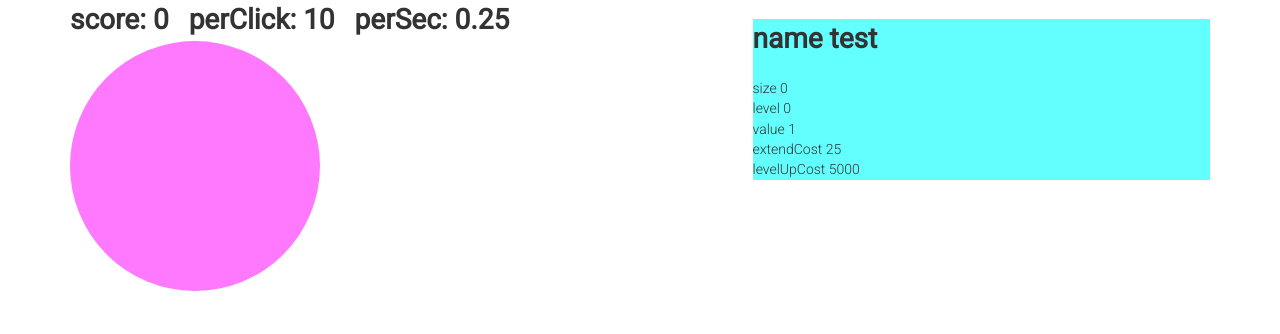
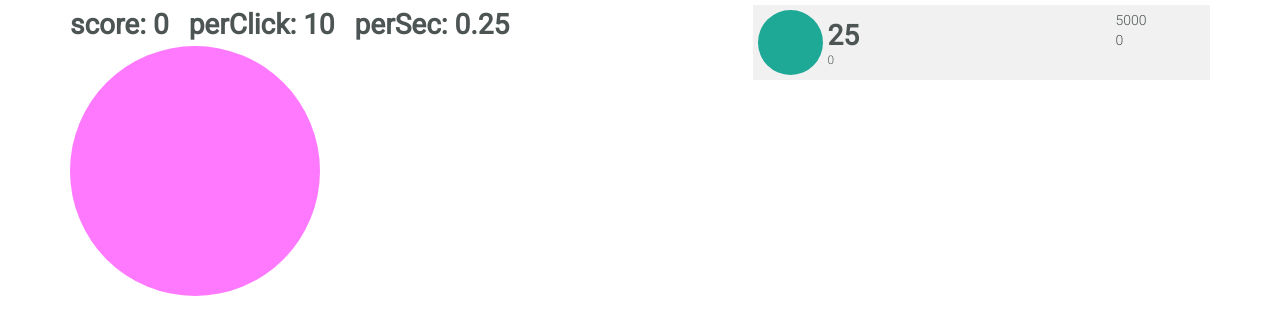
Before and after one commit to MoophHD/react-clicker, a React app: page / in a window 1280 px wide. Built offline with nearby package versions, Linux system fonts and the light colour scheme; some packages are replaced by stand-ins of ours.

Commit message:
upgrade's extend & level comps, styling

```diff
--- a/package.json
+++ b/package.json
@@ -33,6 +33,7 @@
   "dependencies": {
     "babel-polyfill": "^6.3.14",
     "babel-runtime": "^6.3.19",
+    "prop-types": "15.6.0",
     "react": "15.3.0",
     "react-dom": "^0.14.6",
     "react-redux": "^4.0.6",
--- /dev/null
+++ b/src/components/PanelExtend.js
@@ -0,0 +1,37 @@
+import React from 'react';
+import PropTypes from 'prop-types';
+
+function PanelExtend(props) {
+    const style = {
+        backgroundColor: 'none',
+        display: 'flex',
+        alignItems: 'center'
+    }
+
+    const iconStyle = {
+        backgroundColor: '#1EA896',
+        marginRight: '5px',
+        height: '65px',
+        width: '65px',
+        borderRadius: '50%'
+    }
+    return(
+        <div onClick={props.extendUpgrade} style={style}>
+            <div style={iconStyle}></div>
+            <div>
+                <div style={{fontSize: '2em', fontWeight: 'bold'}}>{props.extendCost}</div>
+                <div style={{fontSize: '0.85em', marginTop: '-5px'}}>
+                    {props.extendsCount}
+                </div>
+            </div>
+        </div>
+    )
+}
+
+export default PanelExtend;
+
+PanelExtend.propTypes = {
+    extendCost: PropTypes.number,
+    extendsCount: PropTypes.number,
+    extendUpgrade: PropTypes.func
+}
--- /dev/null
+++ b/src/components/PanelLevel.js
@@ -0,0 +1,25 @@
+import React from 'react';
+import PropTypes from 'prop-types';
+
+function PanelLevel(props) {
+    const style = {
+        backgroundColor: 'none'
+    }
+    return(
+        <div onClick={props.levelupUpgrade} style={style}>
+            <div >{props.levelUpCost}</div>
+            <div >
+                {props.level}
+            </div>
+        </div>
+    )
+}
+
+export default PanelLevel;
+
+PanelLevel.propTypes = {
+    levelUpCost: PropTypes.number,
+    level: PropTypes.number,
+    maxLevel: PropTypes.number,
+    levelupUpgrade: PropTypes.func
+}
--- a/src/components/UpgradePanel.js
+++ b/src/components/UpgradePanel.js
@@ -1,20 +1,52 @@
+/* eslint-disable */
 import React, { Component } from 'react';
 import {connect} from 'react-redux';
 import { bindActionCreators } from 'redux'
 
 import * as actions from '../actions/upgradeActions'
 
+import PanelExtend from './PanelExtend'
+import PanelLevel from './PanelLevel'
+
+
 class UpgradePanel extends Component {
     render() {
-        const { levelUpCost, extendCost, value, level, size, name, id } = this.props;
+        const { levelUpCost,
+                extendCost,
+                value,
+                level,
+                name,
+                id,
+                extendsCount } = this.props;
+
+        const { extendUpgrade, levelupUpgrade } = this.props.actions;
+
+        const style = {
+            padding: '5px',
+            height: '75px',
+            display: 'grid',
+            gridTemplateColumns: '[hirearea] 80% [updatearea] 20%',
+            backgroundColor: '#F1F1F1'
+        }
+        const styleAbsolute = {
+            pointerEvents: 'none',
+            position: 'absolute'
+        }
         return(
-            <div className="upgradePanel">
-                <h1>name {name}</h1>
-                <div onClick={() => this.props.actions.extendUpgrade(id)}>size {size}</div>
-                <div onClick={() => this.props.actions.levelupUpgrade(id)}>level {level}</div>
-                <div>value {value}</div>
-                <div>extendCost {extendCost}</div>
-                <div>levelUpCost {levelUpCost}</div>
+            <div style={style}>
+                {/* <h1 style={styleAbsolute}>{name}</h1> */}
+                {/* <div  style={styleAbsolute}>value {value}</div> */}
+                <PanelExtend
+                    extendCost={extendCost}
+                    extendsCount={extendsCount}
+                    extendUpgrade={extendUpgrade.bind(null, id)}
+                    />
+                <PanelLevel
+                    levelUpCost={levelUpCost}
+                    level={level}
+                    levelupUpgrade={levelupUpgrade.bind(null, id)}
+                    maxLevel={20}
+                    />
             </div>
         )
     }
@@ -27,8 +59,8 @@ function mapStateToProps(state, ownProps) {
         extendCost: self.extendCost,
         value: self.value,
         level: self.level,
-        size: self.size,
-        name: self.name
+        name: self.name,
+        extendsCount: self.extendsCount
     }
   }
 
--- a/src/reducers/page.js
+++ b/src/reducers/page.js
@@ -15,7 +15,7 @@ let initialState = {
                 extendCost: 25,
                 levelUpCost: 5000,
                 level: 0,
-                size: 0
+                extendsCount: 0
             }
         },
         ids: [0, 1, 2]
@@ -48,7 +48,7 @@ export default function page(state=initialState, action) {
 
             price = upgrade.extendCost;
 
-            upgrade.size++;
+            upgrade.extendsCount++;
             upgrade.extendCost*=extendCostMod;
 
             return (
--- a/src/styles/app.css
+++ b/src/styles/app.css
@@ -9,13 +9,13 @@
 }
 
 body {
-  padding: 0;
+  padding-top: 5px;
   margin: 0;
   font-weight: 300;
   line-height: 1.45;
   font-size: 14px;
   font-family: 'Roboto', sans-serif;
-  color: #333;
+  color: #4C5454;
   overflow: hidden;
 }
 
@@ -26,17 +26,6 @@ body {
   border-radius: 50%;
 }
 
-.upgradePanel {
-  background-color: #63FFFF;
-}
-
-.test1 {
-  background-color: #4e1cda;
-}
-.test1 {
-  background-color: tomato;
-}
-
 .stats h1 {
   display: inline;
   margin: 0;
```
Also changed, not shown: 1 other file.
